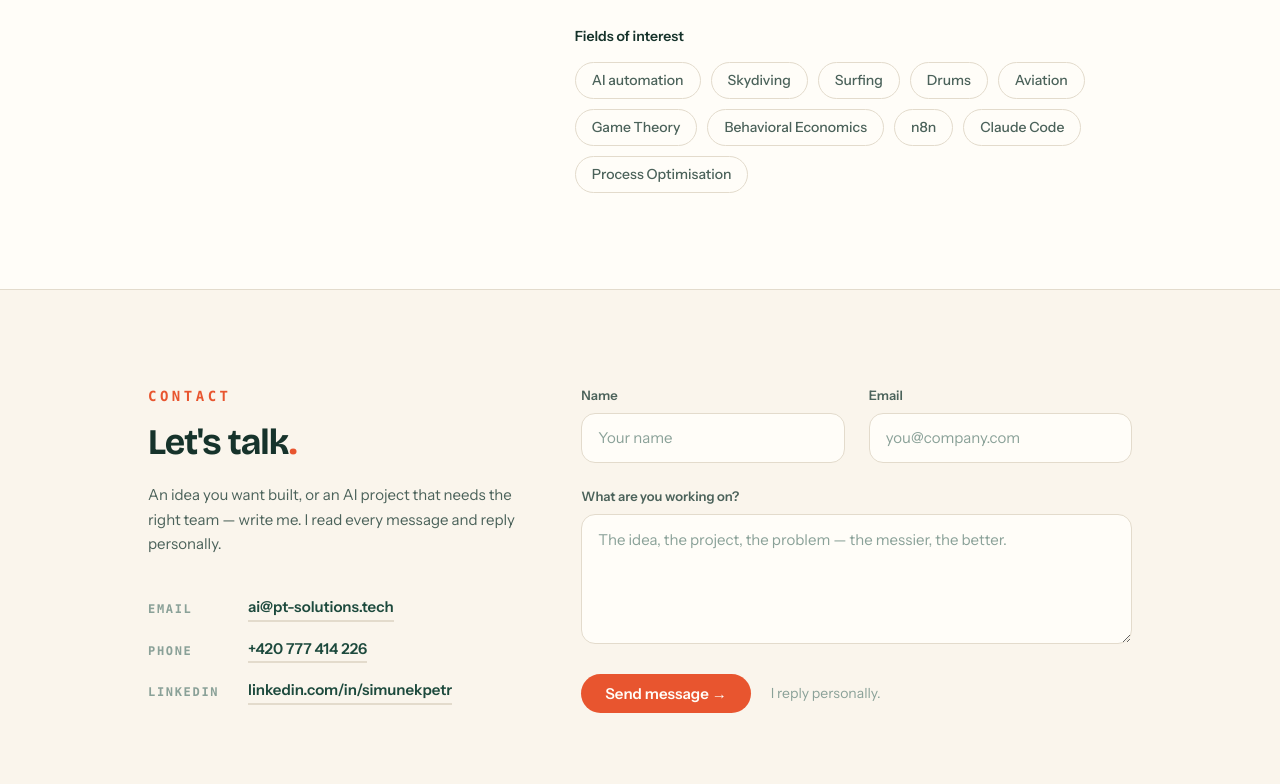
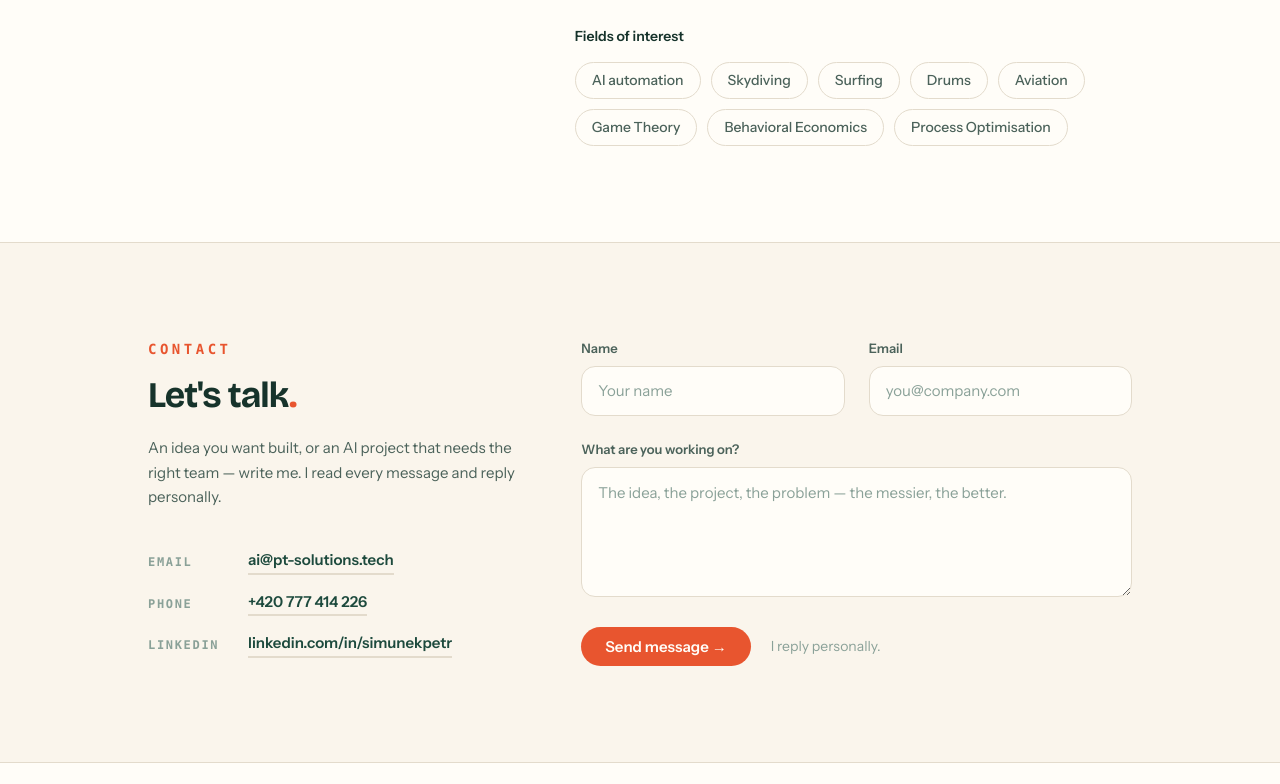
Before and after one commit to Petrrsim/pt-solutions-v3, a website: page index.html in a window 1280 px wide. Shown: the part 1786-2570 px from the top of the page. Drawn offline with nearby package versions, Linux system fonts and the light colour scheme.

Commit message:
Remove n8n and Claude Code from Fields of interest chips
Co-Authored-By: Claude Fable 5 <noreply@anthropic.com>

```diff
--- a/index.html
+++ b/index.html
@@ -388,8 +388,6 @@
           <span class="chip">Aviation</span>
           <span class="chip">Game Theory</span>
           <span class="chip">Behavioral Economics</span>
-          <span class="chip">n8n</span>
-          <span class="chip">Claude Code</span>
           <span class="chip">Process Optimisation</span>
         </div>
       </div>
```
